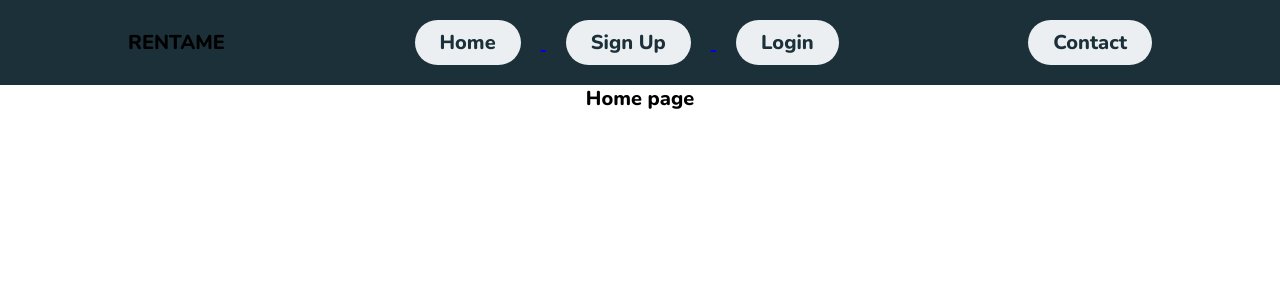
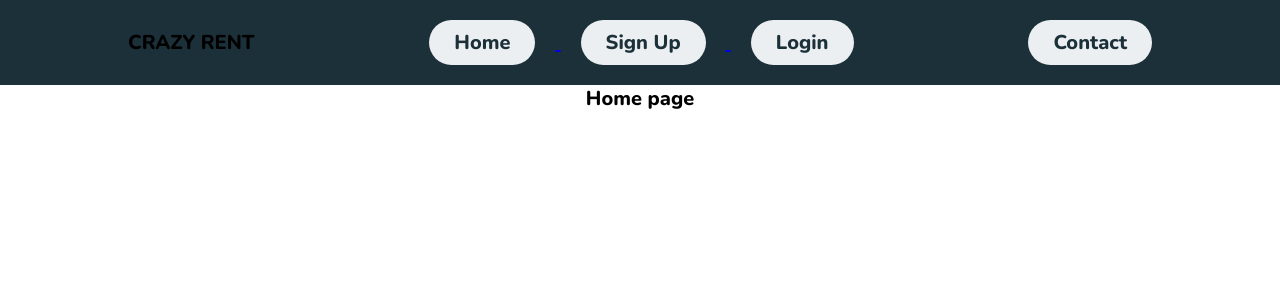
Before and after one commit to alexiztg/rentame-client, a React (Create React App) app: page / in a window 1280 px wide. Shown: the top 300 px of the page. Built offline with nearby package versions, Linux system fonts and the light colour scheme; no server answers.

Commit message:
:construction_worker: Navbar done

```diff
--- a/public/index.html
+++ b/public/index.html
@@ -19,7 +19,7 @@
       work correctly both with client-side routing and a non-root public URL.
       Learn how to configure a non-root public URL by running `npm run build`.
     -->
-    <title>Rentame</title>
+    <title>Crazy Rent</title>
   </head>
   <body>
     <noscript>You need to enable JavaScript to run this app.</noscript>
--- a/src/components/Navbar/Navbar.jsx
+++ b/src/components/Navbar/Navbar.jsx
@@ -11,7 +11,7 @@ function Navbar() {
   return (
     <header className="header">
         <div className="logo">
-            <h1>RENTAME</h1>
+            <h1>CRAZY RENT</h1>
         </div>
         <nav>
            <ul className="nav-links">
```
Also changed, not shown: public/images/Store.png (added).
